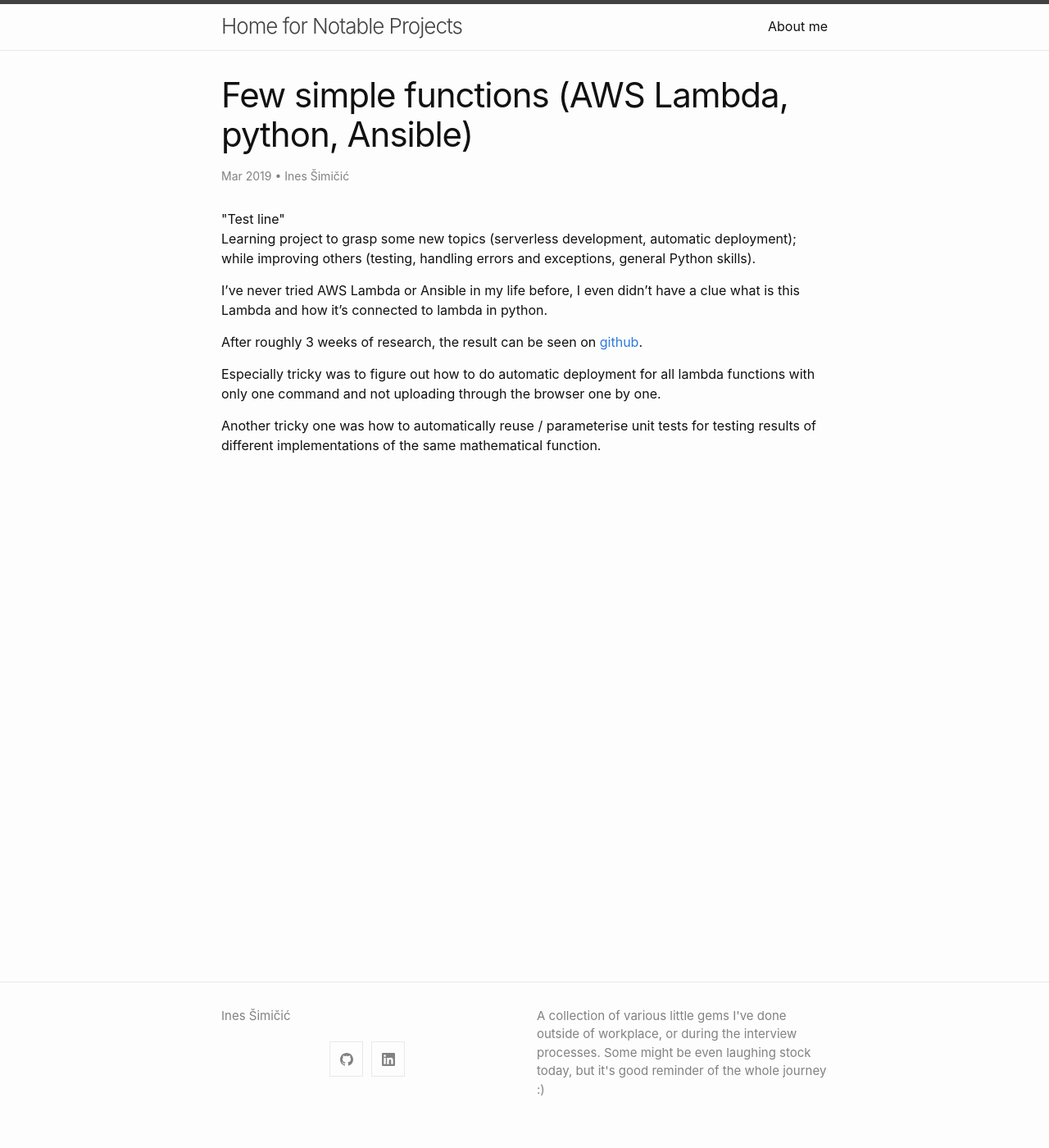
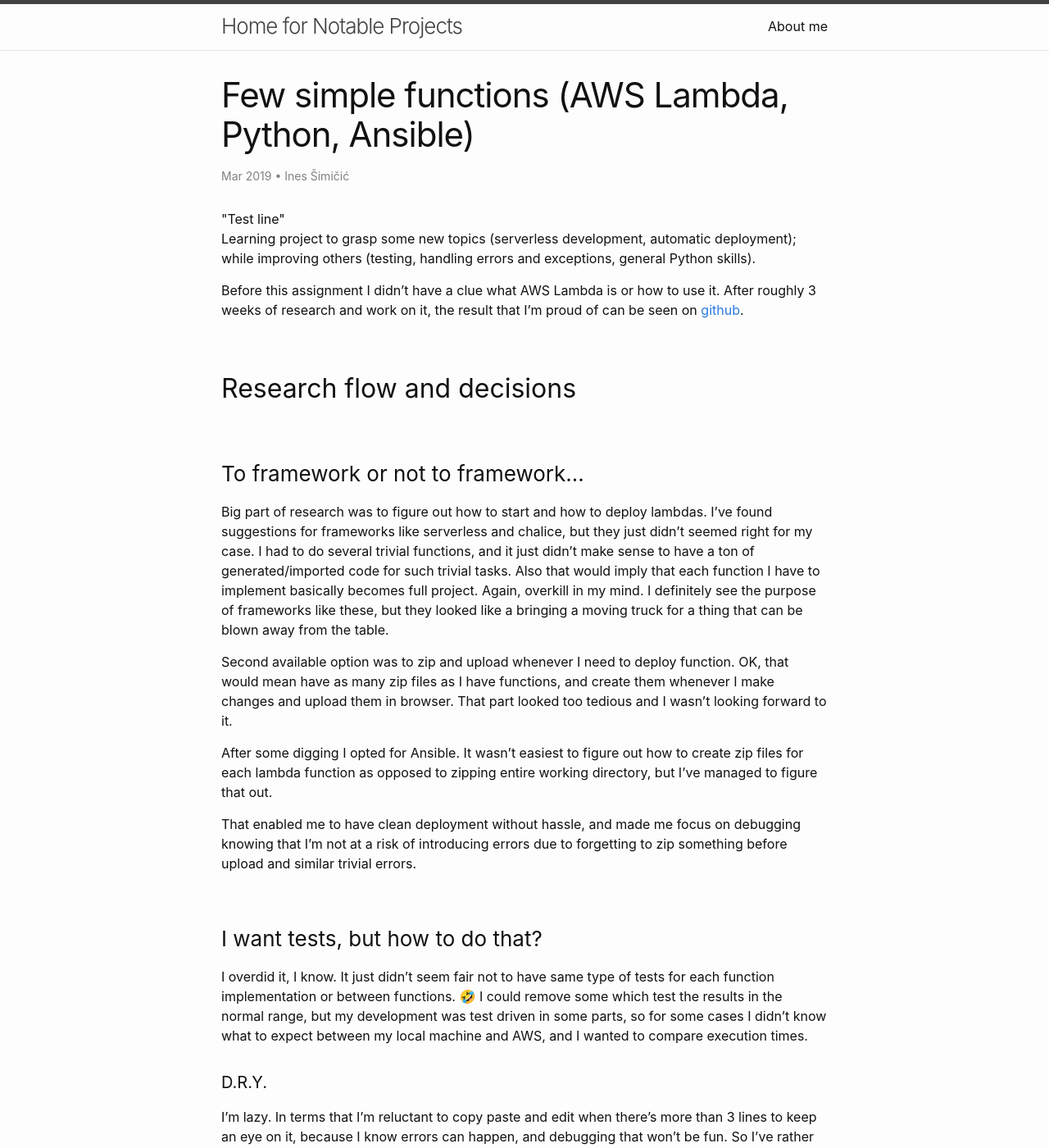
Before and after one commit to inesucrvenom/inesucrvenom.github.io, a Jekyll site: the page built from _posts/2019-03-16-aws-lambda-mathfun.md, in a window 1280 px wide and 1400 px high. Shown: the whole window at 82% size. Built offline with Jekyll 4.4.1, drawn with Linux system fonts in a browser that asks for light colours; emoji names are drawn with the system emoji font; some of the changed text lies outside the part shown.

Commit message:
add more details about project and thought process

```diff
--- a/_posts/2019-03-16-aws-lambda-mathfun.md
+++ b/_posts/2019-03-16-aws-lambda-mathfun.md
@@ -1,12 +1,33 @@
 ---
-title: "Few simple functions (AWS Lambda, python, Ansible)"
+title: "Few simple functions (AWS Lambda, Python, Ansible)"
 ---
 Learning project to grasp some new topics (serverless development, automatic deployment); while improving others (testing, handling errors and exceptions, general Python skills).
 
-I've never tried AWS Lambda or Ansible in my life before, I even didn't have a clue what is this Lambda and how it's connected to lambda in python.
+Before this assignment I didn't have a clue what AWS Lambda is or how to use it.
+After roughly 3 weeks of research and work on it, the result that I'm proud of can be seen on [github](https://github.com/inesucrvenom/mathfun).
 
-After roughly 3 weeks of research, the result can be seen on [github](https://github.com/inesucrvenom/mathfun).
+## Research flow and decisions
 
-Especially tricky was to figure out how to do automatic deployment for all lambda functions with only one command and not uploading through the browser one by one.
+### To framework or not to framework...
+Big part of research was to figure out how to start and how to deploy lambdas.
+I've found suggestions for frameworks like serverless and chalice, but they just didn't seemed right for my case.
+I had to do several trivial functions, and it just didn't make sense to have a ton of generated/imported code for such trivial tasks. Also that would imply that each function I have to implement basically becomes full project. Again, overkill in my mind. I definitely see the purpose of frameworks like these, but they looked like a bringing a moving truck for a thing that can be blown away from the table.
 
-Another tricky one was how to automatically reuse / parameterise unit tests for testing results of different implementations of the same mathematical function.
+Second available option was to zip and upload whenever I need to deploy function. OK, that would mean have as many zip files as I have functions, and create them whenever I make changes and upload them in browser. That part looked too tedious and I wasn't looking forward to it.
+
+After some digging I opted for Ansible. It wasn't easiest to figure out how to create zip files for each lambda function as opposed to zipping entire working directory, but I've managed to figure that out.
+
+That enabled me to have clean deployment without hassle, and made me focus on debugging knowing that I'm not at a risk of introducing errors due to forgetting to zip something before upload and similar trivial errors.
+
+### I want tests, but how to do that?
+I overdid it, I know. It just didn't seem fair not to have same type of tests for each function implementation or between functions. :rofl:
+I could remove some which test the results in the normal range, but my development was test driven in some parts, so for some cases I didn't know what to expect between my local machine and AWS, and I wanted to compare execution times.
+
+#### D.R.Y.
+I'm lazy. In terms that I'm reluctant to copy paste and edit when there's more than 3 lines to keep an eye on it, because I know errors can happen, and debugging that won't be fun.
+So I've rather spend several days figuring out how I can reuse tests between different implementations for the same function. It was tricky, but it was worth it. I've ensured that not only I avoid c/p errors, but also, that it's more maintainable - be it with extending with different implementations, or using the idea for implementing new functions.
+
+## Final thoughts
+The most of the time I've needed for this project was spend on reading and thinking about decisions and reasons for them. Also, learning about new things and how they work exactly.
+Once I made up my mind and had convinced myself why I want something, coding it and polishing went relatively fast.
+Or in short - if project has decent documentation / how-to's / guides or tutorials plus helping teammates, it all can be incredibly faster.
```
